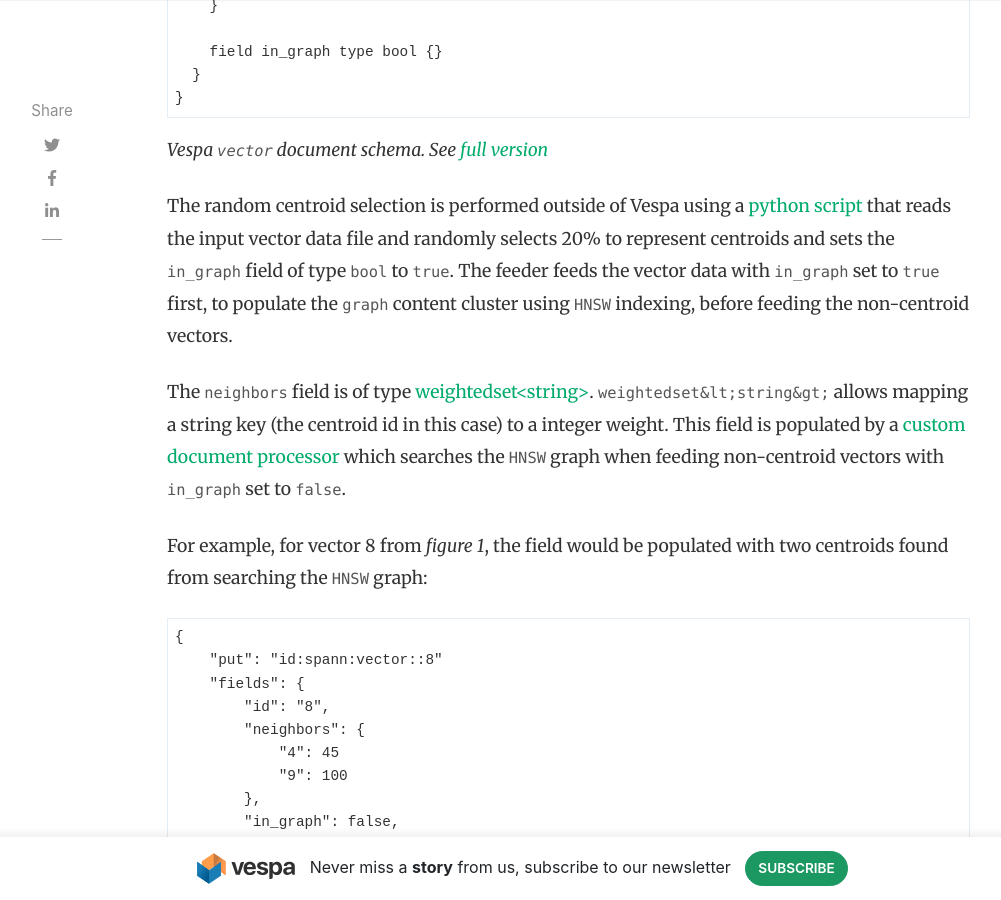
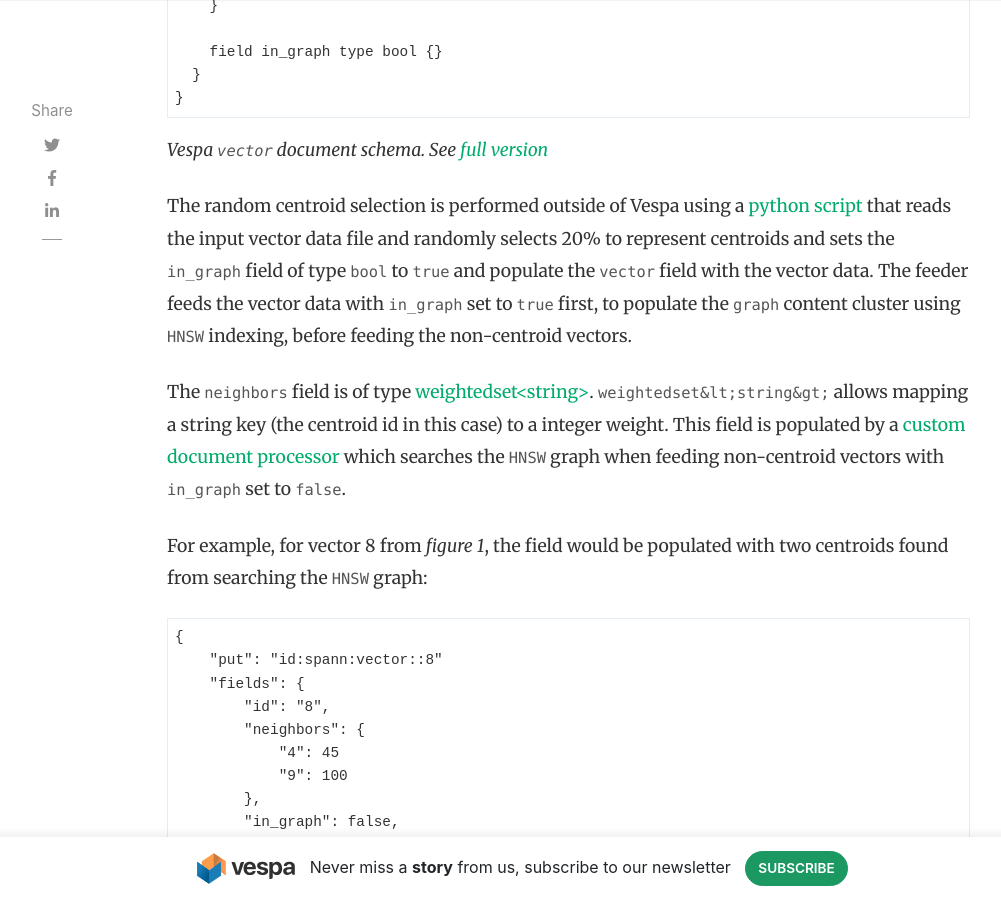
Before and after one commit to vespa-engine/blog, a Jekyll site: the page built from _posts/2022-06-07-vespa-hybrid-billion-scale-vector-search.md, in a window 1280 px wide and 900 px high, scrolled down 10063 px. Shown: the whole window, without its empty margins (118-1119 px from the left). Built offline with Jekyll 4.4.1, drawn with Linux system fonts in a browser that asks for light colours; nearby versions of some CDN libraries; comment, search, counter and statistics services are not loaded.

Commit message:
Try to address review comments more

```diff
--- a/_posts/2022-06-07-vespa-hybrid-billion-scale-vector-search.md
+++ b/_posts/2022-06-07-vespa-hybrid-billion-scale-vector-search.md
@@ -292,7 +292,8 @@
 The random centroid selection is performed outside of Vespa using a
 [python script](https://github.com/vespa-engine/sample-apps/blob/master/billion-scale-vector-search/src/main/python/create-vespa-feed.py) that reads the
 input vector data file and randomly selects 20% to represent centroids and sets the `in_graph` field
-of type `bool` to `true`. The feeder feeds the vector data with `in_graph` set to `true` first, to
+of type `bool` to `true` and populate the `vector` field with the vector data.
+The feeder feeds the vector data with `in_graph` set to `true` first, to
 populate the `graph` content cluster using `HNSW` indexing, before feeding the non-centroid vectors.
 
 The `neighbors` field is of type
```
